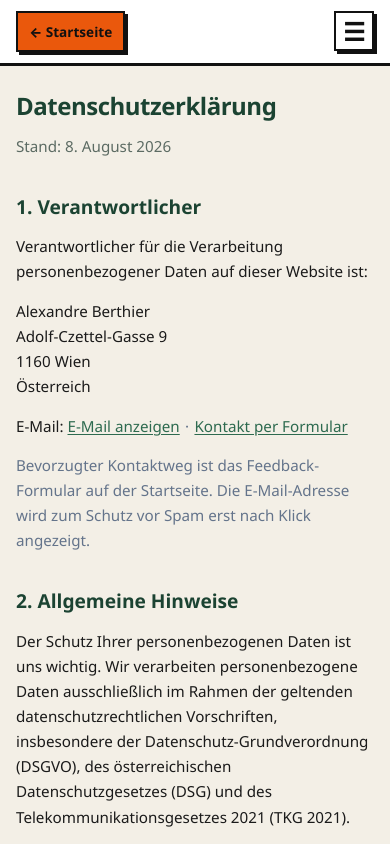
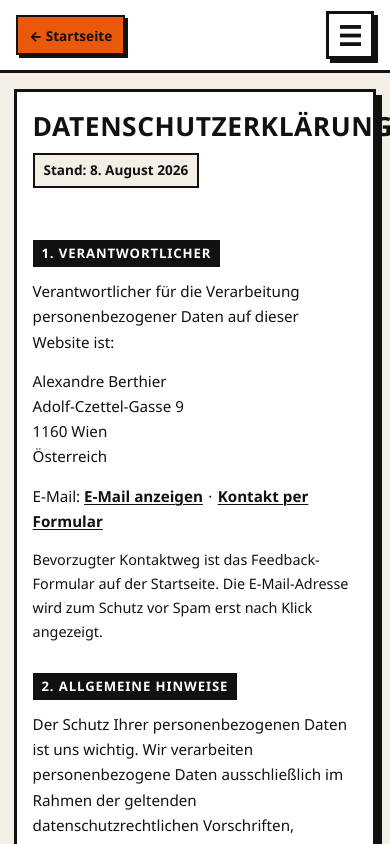
Before and after one commit to alexandreberthier/ultraplaner, a Vue app: page /datenschutz in a window 390 px wide. Shown: the top 844 px of the page. Built offline with nearby package versions, Linux system fonts and the light colour scheme; no server answers.

Commit message:
Make Routen and the menu obvious in the header, and restyle legal pages so they match the cream brutalist look.
Co-authored-by: Cursor <cursoragent@cursor.com>

```diff
--- a/src/components/LandingPage.vue
+++ b/src/components/LandingPage.vue
@@ -556,7 +556,7 @@ const supplyGuidePath = () => poisAlongRoutePath(locale.value as AppLocale)
 .hero-top-actions {
   display: inline-flex;
   align-items: center;
-  gap: 0.45rem;
+  gap: 0.6rem;
   flex-shrink: 0;
 }
 
--- a/src/components/RecentRoutesMenu.vue
+++ b/src/components/RecentRoutesMenu.vue
@@ -226,6 +226,32 @@ onUnmounted(() => {
   background: #f3efe6;
 }
 
+.brutal:not(.tool-style) .recent-btn {
+  padding: 0.7rem 1.1rem;
+  min-height: 3rem;
+  font-size: 1rem;
+  border-width: 3px;
+  box-shadow: 4px 4px 0 #111;
+  background: var(--cta);
+  letter-spacing: 0.04em;
+  text-transform: uppercase;
+}
+
+.brutal:not(.tool-style) .recent-btn:hover,
+.brutal:not(.tool-style) .recent-btn.active {
+  background: var(--cta);
+  transform: translate(2px, 2px);
+  box-shadow: 2px 2px 0 #111;
+}
+
+@media (min-width: 721px) {
+  .brutal:not(.tool-style) .recent-btn {
+    font-size: 1.08rem;
+    padding: 0.78rem 1.25rem;
+    min-height: 3.25rem;
+  }
+}
+
 .tool-style .recent-btn {
   box-shadow: none;
   font-weight: 750;
--- a/src/components/TopbarSettings.vue
+++ b/src/components/TopbarSettings.vue
@@ -277,13 +277,24 @@ onUnmounted(() => {
 }
 
 .brutal .menu-btn {
-  border: 2px solid #111;
+  border: 3px solid #111;
   border-radius: 0;
   background: #fff;
   color: #111;
-  box-shadow: 3px 3px 0 #111;
-  width: 2.5rem;
-  height: 2.5rem;
+  box-shadow: 4px 4px 0 #111;
+  width: 3rem;
+  height: 3rem;
+}
+
+.brutal .menu-icon {
+  font-size: 1.7rem;
+}
+
+@media (min-width: 721px) {
+  .brutal .menu-btn {
+    width: 3.25rem;
+    height: 3.25rem;
+  }
 }
 
 .brutal .menu-btn:hover,
--- /dev/null
+++ b/src/styles/legalPage.css
@@ -0,0 +1,170 @@
+.legal-page {
+  min-height: 100%;
+  background: #f3efe6;
+  color: #111;
+}
+
+.legal-top {
+  display: flex;
+  align-items: center;
+  justify-content: space-between;
+  gap: 0.75rem;
+  min-height: 58px;
+  padding: 0.7rem 1rem;
+  border-bottom: 3px solid #111;
+  background: #fff;
+  position: sticky;
+  top: 0;
+  z-index: 20;
+}
+
+.legal-page .back-btn {
+  display: inline-block;
+  border: 2px solid #111;
+  background: var(--cta);
+  border-radius: 0;
+  padding: 0.55rem 0.85rem;
+  cursor: pointer;
+  font-weight: 800;
+  color: #111;
+  text-decoration: none;
+  box-shadow: 3px 3px 0 #111;
+}
+
+.legal-page .back-btn:hover {
+  transform: translate(1px, 1px);
+  box-shadow: 2px 2px 0 #111;
+}
+
+.legal-page .back-btn:focus-visible {
+  outline: 3px solid #111;
+  outline-offset: 2px;
+}
+
+.legal-body {
+  max-width: 46rem;
+  margin: 1.35rem auto 3rem;
+  padding: 1.6rem 1.35rem 2.25rem;
+  background: #fff;
+  border: 3px solid #111;
+  box-shadow: 6px 6px 0 #111;
+  color: #111;
+  line-height: 1.65;
+}
+
+.legal-body h1 {
+  margin: 0 0 0.7rem;
+  font-size: clamp(1.65rem, 4vw, 2.15rem);
+  font-weight: 800;
+  letter-spacing: 0.02em;
+  text-transform: uppercase;
+  color: #111;
+  line-height: 1.1;
+}
+
+.legal-body .stand {
+  display: inline-block;
+  margin: 0 0 1.4rem;
+  padding: 0.28rem 0.55rem;
+  border: 2px solid #111;
+  background: #f3efe6;
+  color: #111;
+  font-size: 0.85rem;
+  font-weight: 700;
+}
+
+.legal-body h2 {
+  margin: 1.85rem 0 0.8rem;
+  display: block;
+  width: fit-content;
+  padding: 0.32rem 0.55rem;
+  background: #111;
+  color: #fff;
+  font-size: 0.82rem;
+  font-weight: 800;
+  letter-spacing: 0.07em;
+  text-transform: uppercase;
+  line-height: 1.25;
+}
+
+.legal-body h3 {
+  margin: 1.2rem 0 0.45rem;
+  font-size: 1.02rem;
+  font-weight: 800;
+  color: #111;
+}
+
+.legal-body p,
+.legal-body ul,
+.legal-body li {
+  color: #111;
+}
+
+.legal-body p,
+.legal-body ul {
+  margin: 0 0 0.9rem;
+  font-size: 0.95rem;
+}
+
+.legal-body ul {
+  padding-left: 1.2rem;
+}
+
+.legal-body li {
+  margin-bottom: 0.3rem;
+}
+
+.legal-body a {
+  color: #111;
+  font-weight: 700;
+  text-decoration-thickness: 2px;
+  text-underline-offset: 2px;
+}
+
+.legal-body a:hover {
+  color: var(--cta);
+}
+
+.legal-body .contact-hint {
+  font-size: 0.9rem;
+  color: #111;
+}
+
+.legal-body .legal-footer {
+  margin-top: 2.25rem;
+  padding-top: 1.15rem;
+  border-top: 3px solid #111;
+  font-size: 0.9rem;
+  color: #111;
+}
+
+.legal-body .legal-footer a {
+  font-weight: 800;
+}
+
+.legal-page .pe-btn,
+.legal-page .pe-form,
+.legal-page .pe-mail {
+  color: #111;
+  font-weight: 700;
+}
+
+.legal-page .pe-sep {
+  color: #111;
+}
+
+.legal-page .pe-btn:focus-visible {
+  outline: 3px solid #111;
+}
+
+@media (max-width: 640px) {
+  .legal-page .back-btn {
+    font-size: 0.85rem;
+    padding: 0.55rem 0.7rem;
+  }
+
+  .legal-body {
+    margin: 1rem 0.85rem 2.5rem;
+    padding: 1.25rem 1rem 1.75rem;
+  }
+}
--- a/src/views/ImpressumView.vue
+++ b/src/views/ImpressumView.vue
@@ -5,6 +5,7 @@ import { localeHomePath, type AppLocale } from '../i18n'
 import { applyLegalSeo } from '../composables/useDocumentSeo'
 import TopbarSettings from '../components/TopbarSettings.vue'
 import ProtectedEmail from '../components/ProtectedEmail.vue'
+import '../styles/legalPage.css'
 
 const { t, locale } = useI18n()
 const homePath = computed(() => localeHomePath(locale.value as AppLocale))
@@ -89,106 +90,3 @@ onMounted(() => {
     </div>
   </div>
 </template>
-
-<style scoped>
-.legal-page {
-  min-height: 100%;
-  background: #f3efe6;
-}
-
-.legal-top {
-  display: flex;
-  align-items: center;
-  justify-content: space-between;
-  gap: 0.75rem;
-  min-height: 58px;
-  padding: 0.7rem 1rem;
-  border-bottom: 3px solid #111;
-  background: #fff;
-  position: sticky;
-  top: 0;
-  z-index: 20;
-}
-
-.back-btn {
-  border: 2px solid #111;
-  background: var(--cta);
-  border-radius: 0;
-  padding: 0.55rem 0.85rem;
-  cursor: pointer;
-  font-weight: 800;
-  color: #111;
-  text-decoration: none;
-  box-shadow: 3px 3px 0 #111;
-}
-
-.back-btn:hover {
-  transform: translate(1px, 1px);
-  box-shadow: 2px 2px 0 #111;
-}
-
-.back-btn:focus-visible {
-  outline: 3px solid #111;
-  outline-offset: 2px;
-}
-
-.legal-footer {
-  margin-top: 2.5rem;
-  padding-top: 1.25rem;
-  border-top: 3px solid #111;
-  font-size: 0.9rem;
-  color: #111;
-}
-
-.legal-body {
-  max-width: 44rem;
-  margin: 0 auto;
-  padding: 1.75rem 1.15rem 3.5rem;
-  color: var(--text);
-  line-height: 1.65;
-}
-
-.legal-body h1 {
-  margin: 0 0 1.5rem;
-  font-size: 1.85rem;
-  color: var(--primary-dark);
-  letter-spacing: -0.02em;
-}
-
-.legal-body h2 {
-  margin: 2rem 0 0.75rem;
-  font-size: 1.2rem;
-  color: var(--primary-dark);
-}
-
-.legal-body p {
-  margin: 0 0 0.9rem;
-  font-size: 0.95rem;
-}
-
-.legal-body a {
-  color: var(--primary);
-  text-decoration-thickness: 1px;
-  text-underline-offset: 2px;
-}
-
-.contact-hint {
-  font-size: 0.9rem;
-  color: var(--muted, #64748b);
-}
-
-@media (max-width: 640px) {
-  .back-btn {
-    font-size: 0.85rem;
-    padding: 0.55rem 0.7rem;
-  }
-
-  .legal-body {
-    padding: 1.25rem 1rem 2.75rem;
-  }
-
-  .legal-body h1 {
-    font-size: 1.5rem;
-  }
-}
-</style>
--- a/src/views/PrivacyView.vue
+++ b/src/views/PrivacyView.vue
@@ -5,6 +5,7 @@ import { localeHomePath, type AppLocale } from '../i18n'
 import { applyLegalSeo } from '../composables/useDocumentSeo'
 import TopbarSettings from '../components/TopbarSettings.vue'
 import ProtectedEmail from '../components/ProtectedEmail.vue'
+import '../styles/legalPage.css'
 
 const { t, locale } = useI18n()
 const homePath = computed(() => localeHomePath(locale.value as AppLocale))
@@ -28,7 +29,7 @@ onMounted(() => {
       <TopbarSettings brutal force-menu />
     </header>
 
-    <article class="privacy-policy">
+    <article class="privacy-policy legal-body">
       <h1>Datenschutzerklärung</h1>
 
       <p class="stand">Stand: 8. August 2026</p>
@@ -656,126 +657,3 @@ onMounted(() => {
     </article>
   </div>
 </template>
-
-<style scoped>
-.legal-page {
-  min-height: 100%;
-  background: #f3efe6;
-}
-
-.legal-top {
-  display: flex;
-  align-items: center;
-  justify-content: space-between;
-  gap: 0.75rem;
-  min-height: 58px;
-  padding: 0.7rem 1rem;
-  border-bottom: 3px solid #111;
-  background: #fff;
-  position: sticky;
-  top: 0;
-  z-index: 20;
-}
-
-.back-btn {
-  border: 2px solid #111;
-  background: var(--cta);
-  border-radius: 0;
-  padding: 0.55rem 0.85rem;
-  cursor: pointer;
-  font-weight: 800;
-  color: #111;
-  text-decoration: none;
-  box-shadow: 3px 3px 0 #111;
-}
-
-.back-btn:hover {
-  transform: translate(1px, 1px);
-  box-shadow: 2px 2px 0 #111;
-}
-
-.back-btn:focus-visible {
-  outline: 3px solid #111;
-  outline-offset: 2px;
-}
-
-.legal-footer {
-  margin-top: 2.5rem;
-  padding-top: 1.25rem;
-  border-top: 1px solid var(--border);
-  font-size: 0.9rem;
-  color: var(--text-muted);
-}
-
-.privacy-policy {
-  max-width: 44rem;
-  margin: 0 auto;
-  padding: 1.75rem 1.15rem 3.5rem;
-  color: var(--text);
-  line-height: 1.65;
-}
-
-.privacy-policy h1 {
-  margin: 0 0 0.5rem;
-  font-size: 1.85rem;
-  color: var(--primary-dark);
-  letter-spacing: -0.02em;
-}
-
-.stand {
-  margin: 0 0 1.75rem;
-  color: var(--text-muted);
-  font-size: 0.92rem;
-}
-
-.privacy-policy h2 {
-  margin: 2rem 0 0.75rem;
-  font-size: 1.2rem;
-  color: var(--primary-dark);
-}
-
-.privacy-policy h3 {
-  margin: 1.25rem 0 0.55rem;
-  font-size: 1.02rem;
-}
-
-.privacy-policy p,
-.privacy-policy ul {
-  margin: 0 0 0.9rem;
-  font-size: 0.95rem;
-}
-
-.privacy-policy ul {
-  padding-left: 1.2rem;
-}
-
-.privacy-policy li {
-  margin-bottom: 0.3rem;
-}
-
-.privacy-policy a {
-  color: var(--primary);
-  text-decoration-thickness: 1px;
-  text-underline-offset: 2px;
-}
-
-.contact-hint {
-  font-size: 0.9rem;
-  color: var(--muted, #64748b);
-}
-
-@media (max-width: 640px) {
-  .back-btn {
-    font-size: 0.85rem;
-    padding: 0.55rem 0.7rem;
-  }
-
-  .privacy-policy {
-    padding: 1.25rem 1rem 2.75rem;
-  }
-
-  .privacy-policy h1 {
-    font-size: 1.5rem;
-  }
-}
-</style>
```
